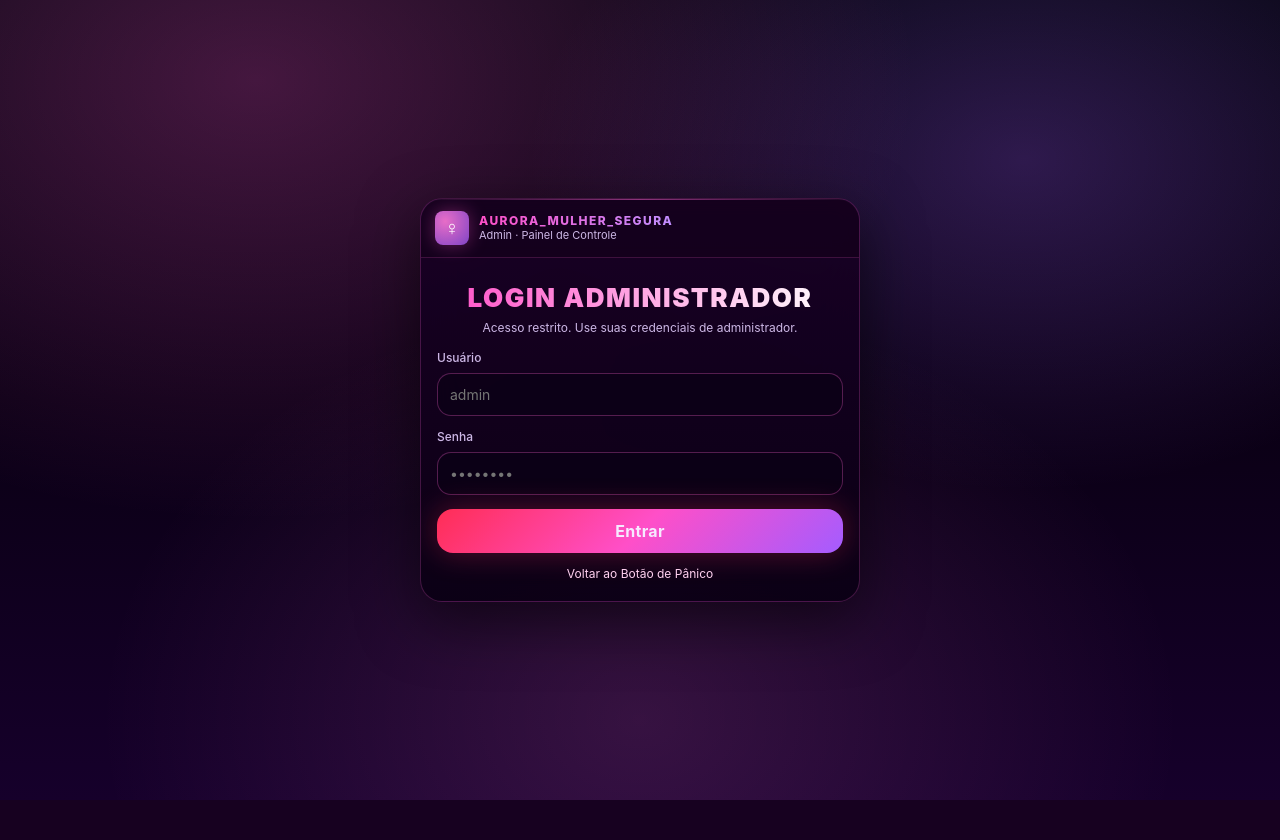
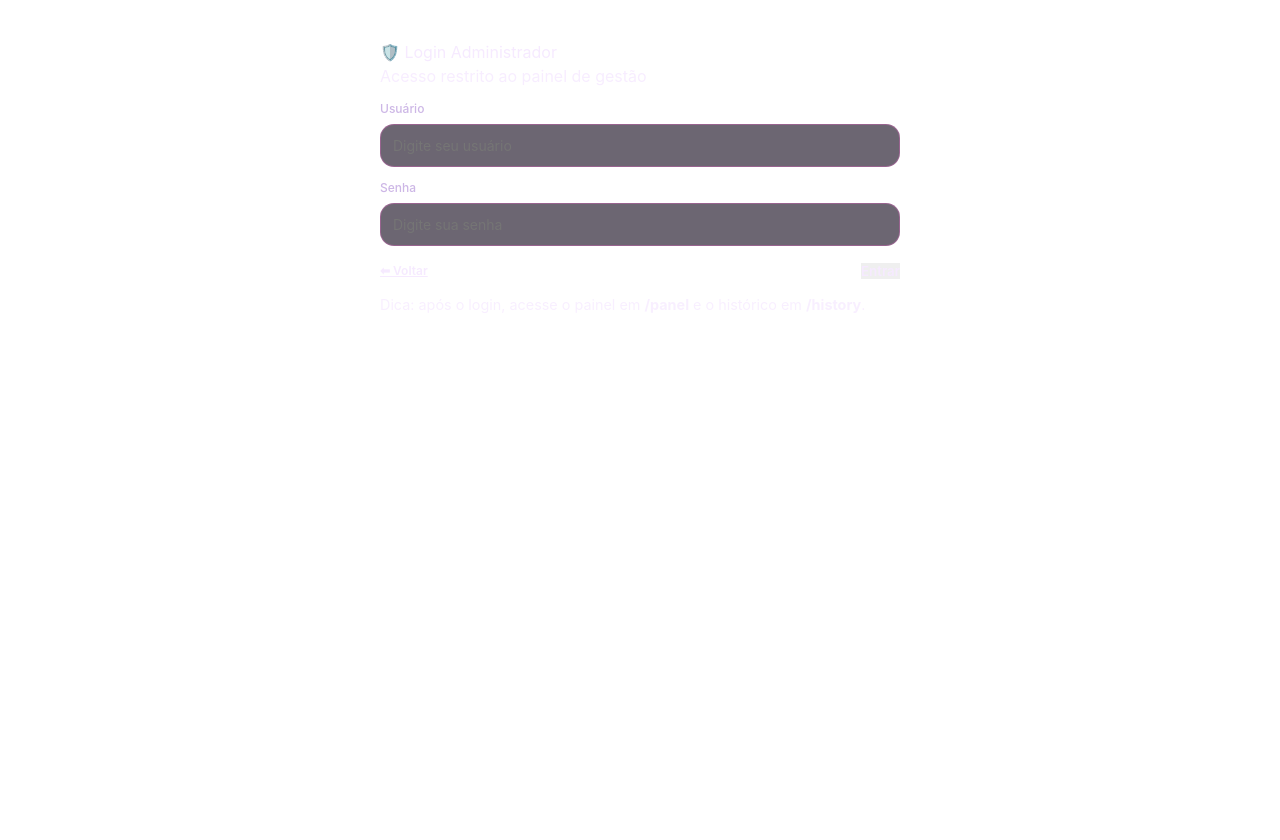
Before and after one commit to salveci2022/SISTEMA-AURORA-MULHER-SEGURA, a Flask app: page /panel/login in a window 1280 px wide. Before the commit the page ends 800 px from the top, so only its background shows below. Run offline with Flask 3, Linux system fonts and the light colour scheme; some libraries are stand-ins or nearby versions.

Commit message:
add arquivos no repo

```diff
--- a/templates/login_admin.html
+++ b/templates/login_admin.html
@@ -1,61 +1,51 @@
-<!doctype html>
-<html lang="pt-br">
+<!DOCTYPE html>
+<html lang="pt-BR">
 <head>
   <meta charset="utf-8">
   <meta name="viewport" content="width=device-width, initial-scale=1">
-  <title>Login Admin · Aurora</title>
-
+  <title>Login Admin - Aurora Mulher Segura</title>
   <meta name="theme-color" content="#ff2d55">
-  <link rel="icon" type="image/png" sizes="192x192" href="{{ url_for('static', filename='icons/aurora-192.png') }}">
-  <link rel="apple-touch-icon" href="{{ url_for('static', filename='icons/aurora-192.png') }}">
   <link rel="stylesheet" href="{{ url_for('static', filename='css/style.css') }}">
 </head>
-<body class="aurora-bg">
-  <main class="center-wrap">
-    <section class="aurora-card">
-      <div class="topbar">
-        <div class="brand">
-          <div class="brand-dot" aria-hidden="true">♀</div>
-          <div>
-            <h1 class="brand-title">AURORA_MULHER_SEGURA</h1>
-            <div class="brand-sub">Admin · Painel de Controle</div>
-          </div>
-        </div>
+<body>
+  <div class="container">
+    <div class="card" style="max-width:520px;margin:40px auto;">
+      <div class="header" style="margin-bottom:12px;">
+        <div class="title">🛡️ Login Administrador</div>
+        <div class="subtitle" style="opacity:.85">Acesso restrito ao painel de gestão</div>
       </div>
 
-      <div class="content">
-        <h2 class="h1">LOGIN ADMINISTRADOR</h2>
-        <p class="center muted small">Acesso restrito. Use suas credenciais de administrador.</p>
-
-        {% with messages = get_flashed_messages(with_categories=true) %}
+      {% with messages = get_flashed_messages() %}
         {% if messages %}
-            {% for category, message in messages %}
-              {% if category == 'success' %}
-                <div class="alert alert-ok"><strong>OK:</strong> {{ message }}</div>
-              {% elif category == 'warning' %}
-                <div class="alert"><strong>Atenção:</strong> {{ message }}</div>
-              {% else %}
-                <div class="alert alert-danger"><strong>Erro:</strong> {{ message }}</div>
-              {% endif %}
+          <div class="alert" style="margin: 10px 0;">
+            {% for message in messages %}
+              <div style="margin:4px 0;">{{ message }}</div>
             {% endfor %}
+          </div>
         {% endif %}
       {% endwith %}
 
       <form method="POST" action="{{ url_for('admin_login') }}">
+        <div class="field">
           <label class="label" for="user">Usuário</label>
-          <input class="input" id="user" name="user" placeholder="admin" autocomplete="username" required>
+          <input class="input" id="user" name="user" type="text" autocomplete="username" placeholder="Digite seu usuário" required>
+        </div>
 
-          <label class="label" for="password">Senha</label>
-          <input class="input" id="password" name="password" type="password" placeholder="••••••••" autocomplete="current-password" required>
+        <div class="field" style="margin-top:12px;">
+          <label class="label" for="pass">Senha</label>
+          <input class="input" id="pass" name="pass" type="password" autocomplete="current-password" placeholder="Digite sua senha" required>
+        </div>
 
-          <button type="submit" class="btn btn-primary">Entrar</button>
+        <div class="row" style="gap:10px;margin-top:16px;display:flex;align-items:center;justify-content:space-between;">
+          <a class="btn small" href="{{ url_for('panic') }}">⬅ Voltar</a>
+          <button class="btn danger" type="submit">Entrar</button>
+        </div>
       </form>
 
-        <div class="center small muted" style="margin-top:12px;">
-          <a class="link" href="{{ url_for('panic_page') }}">Voltar ao Botão de Pânico</a>
+      <div style="margin-top:14px;opacity:.75;font-size:.9em;">
+        Dica: após o login, acesse o painel em <b>/panel</b> e o histórico em <b>/history</b>.
       </div>
     </div>
-    </section>
-  </main>
+  </div>
 </body>
 </html>
```
Lines whose indentation alone changed are shown as unchanged.
